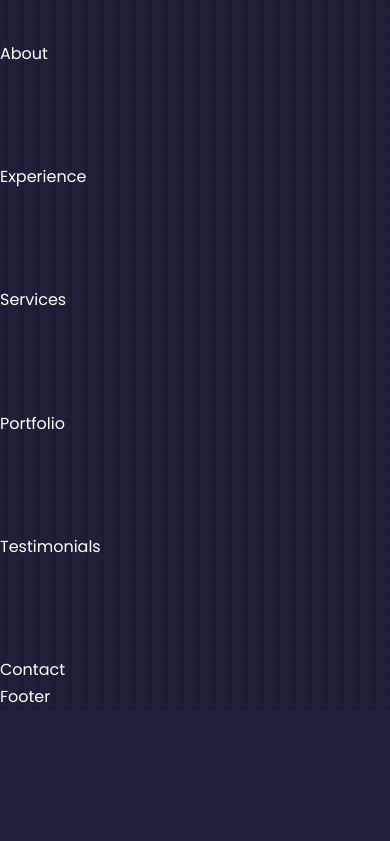
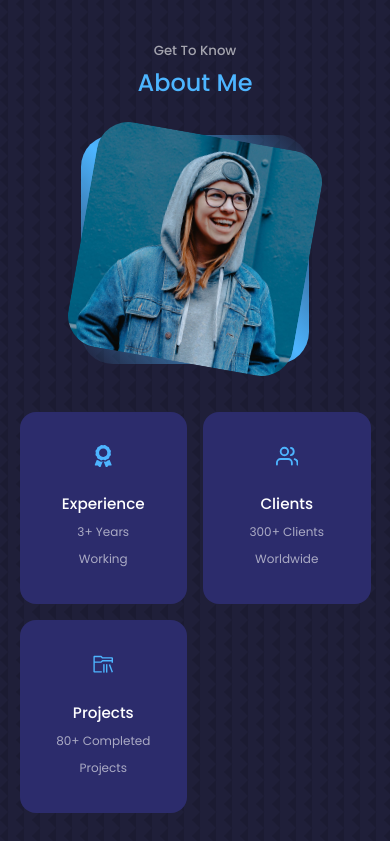
Before and after one commit to drili/react-portfolio-website-1, a React (Create React App) app: page / in a window 390 px wide. Shown: the part 900-1741 px from the top of the page. Before the commit the page ends 1610 px from the top, so only its background shows below. Built offline with nearby package versions, Linux system fonts and the light colour scheme.

Commit message:
:rocket: Finished About Component

```diff
--- a/src/components/about/About.jsx
+++ b/src/components/about/About.jsx
@@ -1,9 +1,51 @@
 import React from 'react'
 import "./about.css"
+import ME from "../../assets/me-about.jpg"
+import {FaAward} from "react-icons/fa"
+import {FiUsers} from "react-icons/fi"
+import {VscFolderLibrary} from "react-icons/vsc"
 
 const About = () => {
     return (
-        <section id="about">About</section>
+        <section id="about">
+            <h5>Get To Know</h5>
+            <h2>About Me</h2>
+
+            <div className="container about__container">
+                <div className="about__me">
+                    <div className="about__me-image">
+                        <img src={ME} alt="About Image" />
+                    </div>
+                </div>
+
+                <div className="about__content">
+                    <div className="about__cards">
+                        <article className='about__card'>
+                            <FaAward className='about__icon'></FaAward>
+                            <h5>Experience</h5>
+                            <small>3+ Years Working</small>
+                        </article>
+
+                        <article className='about__card'>
+                            <FiUsers className='about__icon'></FiUsers>
+                            <h5>Clients</h5>
+                            <small>300+ Clients Worldwide</small>
+                        </article>
+
+                        <article className='about__card'>
+                            <VscFolderLibrary className='about__icon'></VscFolderLibrary>
+                            <h5>Projects</h5>
+                            <small>80+ Completed Projects</small>
+                        </article>
+                    </div>
+
+                    <p>Lorem ipsum dolor sit, amet consectetur adipisicing elit. Commodi voluptatem dolorum provident quis sed inventore minus nisi voluptate dignissimos odio eveniet ab eligendi, nam vitae impedit quo, repellendus non eum.</p>
+
+                    <a href="#contact" className='btn btn-primary'>Let's Talk</a>
+                </div>
+
+            </div> {/* [END] .container.about__container */}
+        </section>
     )
 }
 
--- a/src/components/about/about.css
+++ b/src/components/about/about.css
@@ -0,0 +1,104 @@
+.about__container {
+    display: grid;
+    grid-template-columns: 35% 50%;
+    gap: 15%;
+}
+
+.about__me {
+    width: 100%;
+    aspect-ratio: 1/1;
+    border-radius: 2rem;
+    background: linear-gradient(45deg, transparent, var(--color-primary), transparent);
+    display: grid;
+    place-items: center;
+}
+
+.about__me-image {
+    border-radius: 2rem;
+    overflow: hidden;
+    transform: rotate(10deg);
+    transition: var(--transition);
+}
+
+.about__me-image:hover {
+    transform: rotate(0);
+}
+
+.about__cards {
+    display: grid;
+    grid-template-columns: repeat(3, 1fr);
+    gap: 1.5rem;
+}
+
+.about__card {
+    background-color: var(--color-bg-variant);
+    border: 1px solid transparent;
+    border-radius: 1rem;
+    padding: 2rem;
+    text-align: center;
+    transition: var(--transition);
+}
+
+.about__card:hover {
+    background-color: transparent;
+    border-color: var(--color-primary-variant);
+    cursor: default;
+}
+
+.about__icon {
+    color: var(--color-primary);
+    font-size: 1.4rem;
+    margin-bottom: 1rem;
+}
+
+.about__card h5 {
+    font-size: 0.95rem;
+}
+
+.about__card small {
+    font-size: 0.75rem;
+    color: var(--color-light);
+}
+
+.about__content p {
+    margin: 2rem 0 2.6rem;
+    color: var(--color-light);
+}
+
+/* --- Media Queries (Medium Devices) */
+@media screen and (max-width: 1024px) {
+    .about__container {
+        grid-template-columns: 1fr;
+        gap: 0;
+    }
+
+    .about__me {
+        width: 50%;
+        margin: 2rem auto 4rem;
+    }
+
+    .about__content p {
+        margin: 1rem 0 1.5rem;
+    }
+}
+
+/* --- Media Queries (Small Devices) */
+@media screen and (max-width: 600px) {
+    .about__me {
+        width: 65%;
+        margin: 0 auto 3rem;
+    }
+
+    .about__cards {
+        grid-template-columns: 1fr 1fr;
+        gap: 1rem;
+    }
+
+    .about__content {
+        text-align: center;
+    }
+
+    .about__content p {
+        margin: 1.5rem 0;
+    }
+}
```
